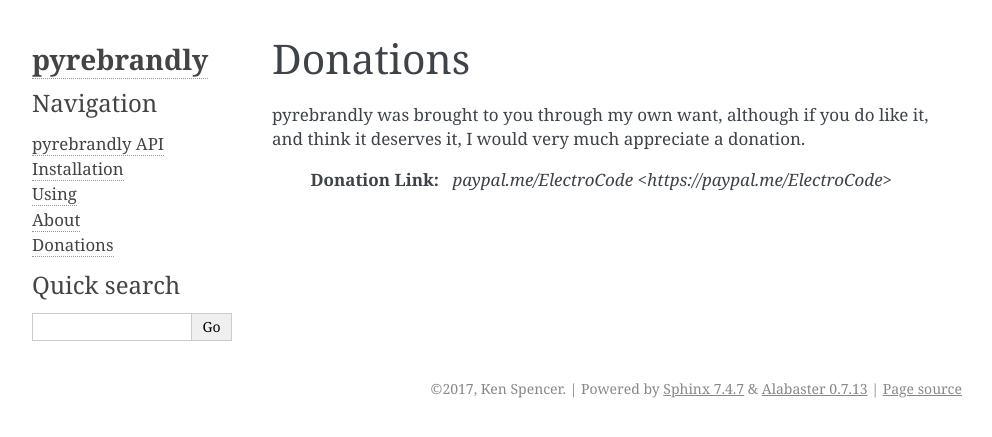
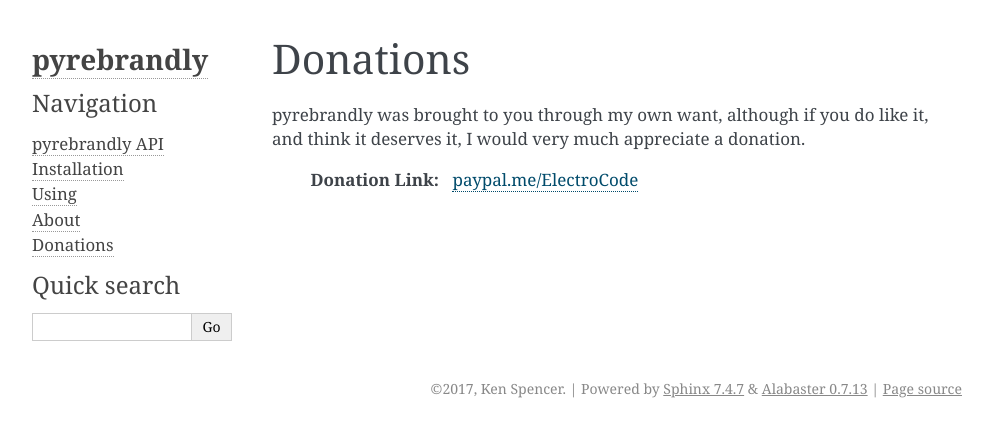
Before and after one commit to ElectroCode/pyrebrandly, a Sphinx documentation site: the page built from docs/donate.rst, in a window 1280 px wide. Shown: the top 437 px of the page, without its empty margins (148-1140 px from the left). Built offline with Sphinx 7.4.7, drawn with Linux system fonts in a browser that asks for light colours; pages that are not in the unit, such as notebooks, are missing from menus.

Commit message:
docs/donation: actually make it a link

```diff
--- a/docs/donate.rst
+++ b/docs/donate.rst
@@ -8,4 +8,4 @@ Donations
 
 pyrebrandly was brought to you through my own want, although if you do like it, and think it deserves it, I would very much appreciate a donation.
 
-    :Donation Link: `paypal.me/ElectroCode <https://paypal.me/ElectroCode>`
+    :Donation Link: `paypal.me/ElectroCode <https://paypal.me/ElectroCode>`_
```
